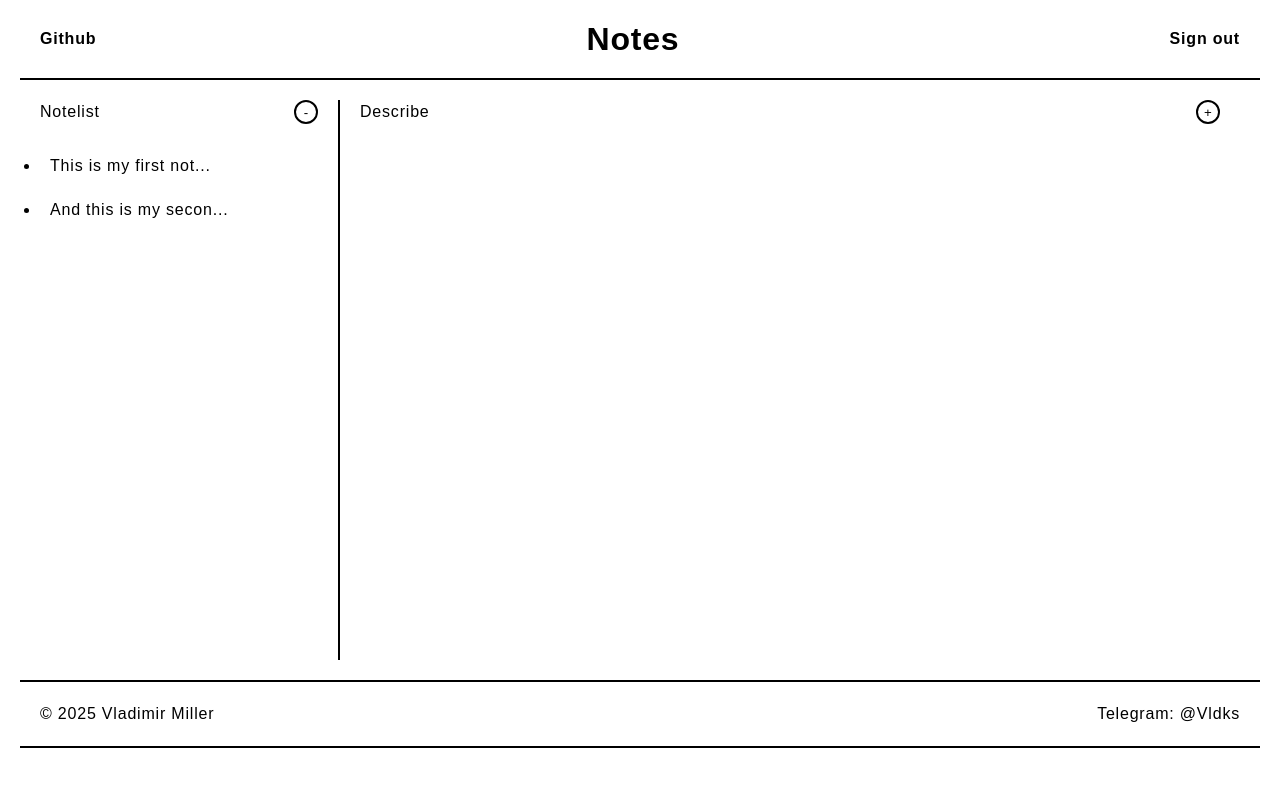
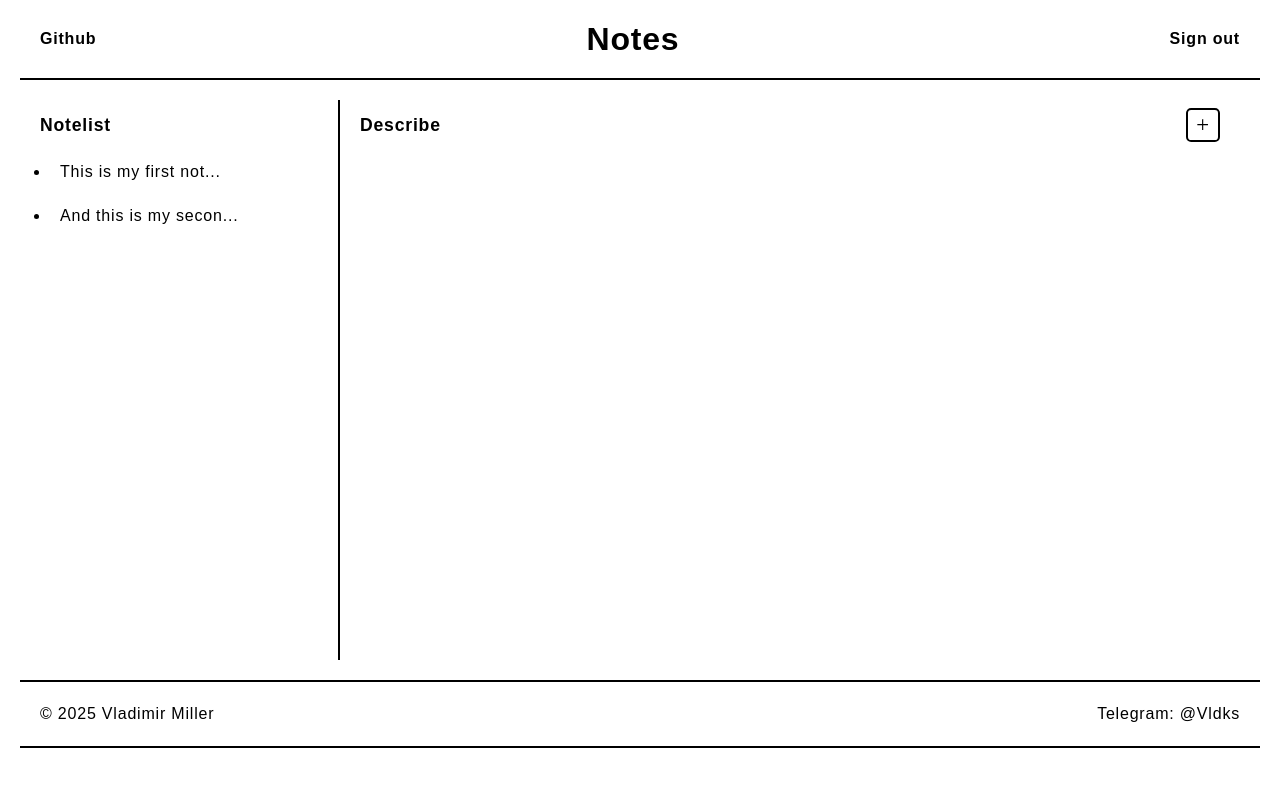
Before and after one commit to butch888/notes-pwa, a React (Vite) app: page / in a window 1280 px wide. Both pictures are taken after typing "Sample" into the empty fields and a click on the button "Sign in". Shown: the top 786 px of the page. Built offline with nearby package versions, Linux system fonts and the light colour scheme.

Commit message:
Added del and add icon Added selection new note

```diff
--- a/dev-dist/sw.js
+++ b/dev-dist/sw.js
@@ -79,7 +79,7 @@ define(['./workbox-54d0af47'], (function (workbox) { 'use strict';
    */
   workbox.precacheAndRoute([{
     "url": "index.html",
-    "revision": "0.ho428o9dsf8"
+    "revision": "0.7fh8v59esgg"
   }], {});
   workbox.cleanupOutdatedCaches();
   workbox.registerRoute(new workbox.NavigationRoute(workbox.createHandlerBoundToURL("index.html"), {
--- a/package.json
+++ b/package.json
@@ -10,6 +10,7 @@
     "preview": "vite preview"
   },
   "dependencies": {
+    "@ant-design/icons": "^5.6.1",
     "@vitejs/plugin-react": "^4.3.4",
     "react": "^19.0.0",
     "react-dom": "^19.0.0",
--- a/src/App.css
+++ b/src/App.css
@@ -53,6 +53,12 @@
 .main {
   padding: 20px 20px;
 }
+
+.tile {
+  font-weight: 600;
+  font-size: 1.1rem;
+}
+
 .notelist {
   border-right: 2px solid black;
   padding-right: 20px;
@@ -79,11 +85,15 @@
   resize: none;
 }
 
+.note {
+  padding-left: 10px;
+}
+
 .describe-title {
   display: flex;
+  height: 50px;
   justify-content: space-between;
   align-items: center;
-  margin-bottom: 20px;
 }
 
 .desc-add {
@@ -94,14 +104,18 @@
   height: 20px;
   background-color: #fff;
   border: 2px solid rgb(0, 0, 0);
-  border-radius: 50%;
+  border-radius: 15%;
   cursor: pointer;
-  padding: 10px;
+  padding: 15px;
   transition: all  ease-in-out 0.3s;
 }
 
 .desc-add:hover {
-  border-radius: 15%;
+  border-radius: 50%;
+}
+
+.desc-add__visible {
+  display: none;
 }
 
 .note li {
@@ -112,12 +126,15 @@
   cursor: pointer;
 }
 
+
+
 .font-bold {
   font-weight: bold;
   background-color: #d4d4d4;
   border-radius: 5px;
 }
 
+/* Mobile screen */
 @media (max-width: 900px) {
   .notes {
     display: block;
@@ -125,8 +142,9 @@
 
   .notelist {
     border: none;
-    min-height: 30vh;
+    min-height: 10vh;
     padding: 0;
+    margin-bottom: 20px;
   }
 
   .hidden-textarea {
@@ -135,9 +153,6 @@
 
   .describe {
     padding: 0;
-  }
-
-  .note {
-    padding-left: 40px;
+    min-height: 30vh;
   }
 }
--- a/src/components/Describe.tsx
+++ b/src/components/Describe.tsx
@@ -1,4 +1,5 @@
-import { useEffect, useRef, useState } from "react";
+import { PlusOutlined } from "@ant-design/icons";
+import { useEffect, useRef } from "react";
 
 interface Data {
   id: number;
@@ -15,12 +16,15 @@ interface DescribeProps {
   isVisible: boolean;
   setIsVisible: React.Dispatch<React.SetStateAction<boolean>>;
   setIdEdittNote: React.Dispatch<React.SetStateAction<number | null>>;
+  currentId: number | null;
+  setCurrentId: React.Dispatch<React.SetStateAction<number | null>>;
 }
 
 export const Describe: React.FC<DescribeProps> = ({
-  setState, textEditNote, idEditNote, text, setText, isVisible, setIsVisible, setIdEdittNote
+  setState, textEditNote, idEditNote, text, setText, isVisible, setIsVisible, setIdEdittNote, currentId, setCurrentId
 }) => {
-  const [currentId, setCurrentId] = useState<number | null>(null);
+
+  // const [currentId, setCurrentId] = useState<number | null>(null);
   const textareaRef = useRef<HTMLTextAreaElement | null>(null); // Ссылка на textarea
 
   useEffect(() => {
@@ -29,7 +33,7 @@ export const Describe: React.FC<DescribeProps> = ({
       setCurrentId(idEditNote);
       setText(textEditNote);
     }
-  }, [idEditNote, setIsVisible, setText, textEditNote]);
+  }, [idEditNote, setCurrentId, setIsVisible, setText, textEditNote]);
 
   useEffect(() => {
     if (isVisible && textareaRef.current && idEditNote === null) {
@@ -57,9 +61,10 @@ export const Describe: React.FC<DescribeProps> = ({
     setIsVisible(true);
     setText("");
     setIdEdittNote(null);
+    console.log(currentId)
 
     setState((prev) => {
-      const newNote = { id: generateId(), desc: "New note" };
+      const newNote = { id: generateId(), desc: "Add your new note" };
       setCurrentId(newNote.id);
       return [...prev, newNote];
     });
@@ -68,9 +73,9 @@ export const Describe: React.FC<DescribeProps> = ({
   return (
     <div className="describe">
       <div className="describe-title">
-        <p>Describe</p>
+        <p className="tile">Describe</p>
         <button className="desc-add" onClick={addNote} disabled={text || !isVisible ? false : true}>
-          +
+          <PlusOutlined />
         </button>
       </div>
 
@@ -83,6 +88,7 @@ export const Describe: React.FC<DescribeProps> = ({
             spellCheck="true"
             value={text}
             onChange={handleTextareaInput}
+            placeholder='Add your new note'
           ></textarea>
         </form>
       )}
--- a/src/components/Notes.tsx
+++ b/src/components/Notes.tsx
@@ -23,13 +23,14 @@ export const Notes: React.FC = () => {
   const [textEditNote, setTextEditNote] = useState<string>("")
   const [text, setText] = useState<string>(""); // Локальное состояние для textarea
   const [isVisible, setIsVisible] = useState<boolean>(false);
+  const [currentId, setCurrentId] = useState<number | null>(null);
+
 
   useEffect(() => {
     localStorage.setItem('data', JSON.stringify(state));
   }, [state]);
 
   const editNote = (id: number, text: string) => {
-    console.log(id)
     setIdEdittNote(id);
     setTextEditNote(text);
   };
@@ -40,8 +41,11 @@ export const Notes: React.FC = () => {
                   setState={setState}
                   editNote={editNote}
                   idEditNote={idEditNote}
+                  setIdEdittNote={setIdEdittNote}
                   setText={setText}
-                  setIsVisible={setIsVisible}/>
+                  setIsVisible={setIsVisible}
+                  currentId={currentId}
+                  />
       <Describe setState={setState}
                 setIdEdittNote={setIdEdittNote}
                 idEditNote={idEditNote}
@@ -50,6 +54,8 @@ export const Notes: React.FC = () => {
                 setText={setText}
                 isVisible={isVisible}
                 setIsVisible={setIsVisible}
+                currentId={currentId}
+                setCurrentId={setCurrentId}
                 />
     </div>
   )
--- a/src/components/NotesList.tsx
+++ b/src/components/NotesList.tsx
@@ -1,9 +1,10 @@
+import { DeleteOutlined } from "@ant-design/icons";
+
 interface Data {
   id: number;
   desc: string;
   done?: boolean; // теперь done опционально
 }
-
 interface NotesListProps {
   state: Data[];
   setState: React.Dispatch<React.SetStateAction<Data[]>>;
@@ -11,31 +12,36 @@ interface NotesListProps {
   setIsVisible: React.Dispatch<React.SetStateAction<boolean>>; // Добавлено
   editNote: (id: number, text: string) => void;
   idEditNote: number | null;
+  setIdEdittNote: React.Dispatch<React.SetStateAction<number | null>>;
+  currentId: number | null;
 }
 
-export const NotesList: React.FC<NotesListProps> = ({ state, setState, editNote, idEditNote, setText, setIsVisible }) => {
+export const NotesList: React.FC<NotesListProps> = ({ state, setState, editNote, idEditNote, setIdEdittNote, setText, setIsVisible, currentId }) => {
 
   const delNote = () => {
     const updatedState = state.filter((item) => item.id !== idEditNote);
     setState(updatedState);
     setText('');
     setIsVisible(false);
+    setIdEdittNote(null);
   }
 
   return (
     <div className="notelist">
       <div className="describe-title">
-        <p>Notelist</p>
-        <button className="desc-add" onClick={delNote}> - </button>
+        <p className="tile">Notelist</p>
+        <button className={idEditNote ? "desc-add" : "desc-add desc-add__visible"} onClick={delNote}>
+          <DeleteOutlined />
+        </button>
       </div>
-      {state.map((item) => (
-        <ul className="note" key={item.id}>
-          <li onClick={() => editNote(item.id, item.desc)}
-              className={idEditNote === item.id ? "font-bold" : ""}>
+      <ul className="note">
+        {state.map((item) => (
+          <li key={item.id} onClick={() => editNote(item.id, item.desc)}
+              className={currentId === item.id ? "font-bold" : ""}>
             {item.desc.slice(0, 20)}...
           </li>
-        </ul>
       ))}
+      </ul>
     </div>
   );
 };
```
Also changed, not shown: 1 other file (tests, documents, lock files or other folders).
